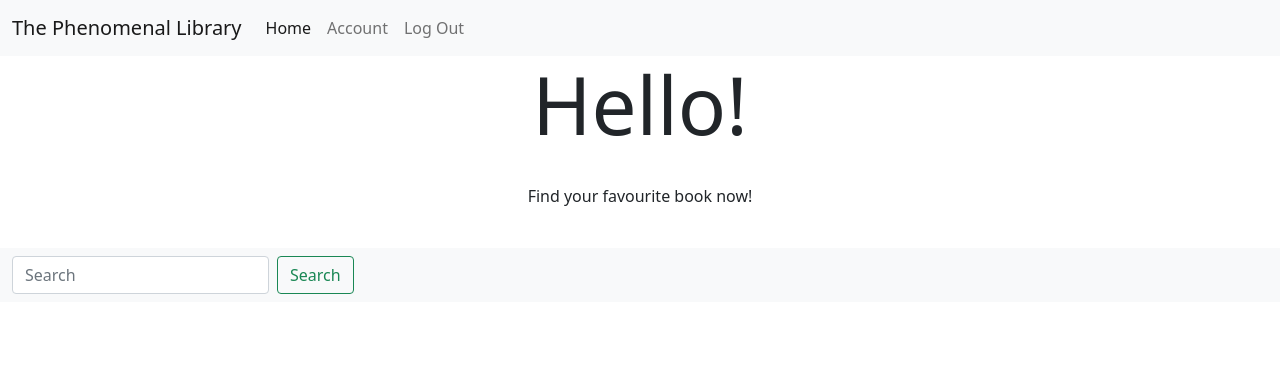
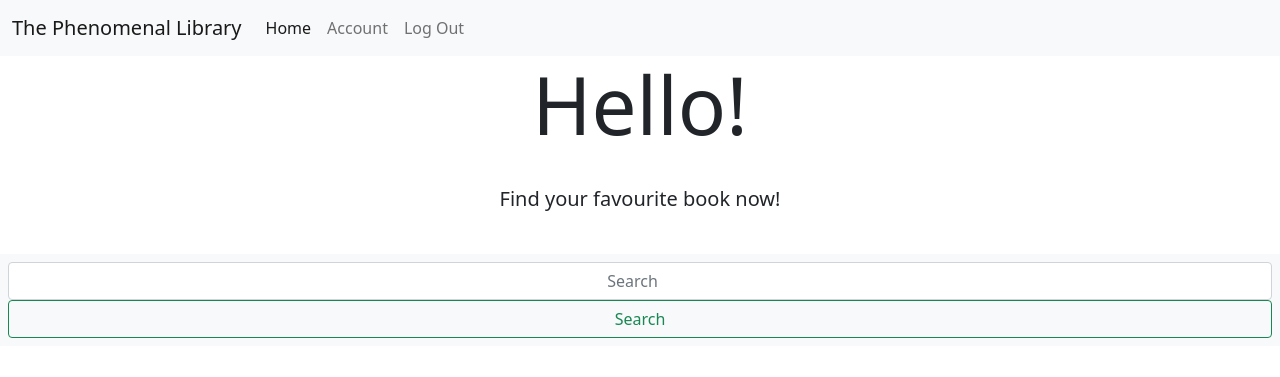
Before and after one commit to eltontay/PhenomenalLibrary, a Flask app: page /library in a window 1280 px wide. Shown: the top 377 px of the page. Run offline with Flask 2, Linux system fonts and the light colour scheme.

Commit message:
changed the search bar width but.. the button havent do yet.. filters also haven't

```diff
--- a/templates/base.html
+++ b/templates/base.html
@@ -13,5 +13,20 @@
   </head>
   <body>
     {% block content %} {# Template inserted here #} {% endblock %}
+    <script
+      src="https://code.jquery.com/jquery-3.5.1.slim.min.js"
+      integrity="sha384-DfXdz2htPH0lsSSs5nCTpuj/zy4C+OGpamoFVy38MVBnE+IbbVYUew+OrCXaRkfj"
+      crossorigin="anonymous"
+    ></script>
+    <script
+      src="https://cdn.jsdelivr.net/npm/popper.js@1.16.1/dist/umd/popper.min.js"
+      integrity="sha384-9/reFTGAW83EW2RDu2S0VKaIzap3H66lZH81PoYlFhbGU+6BZp6G7niu735Sk7lN"
+      crossorigin="anonymous"
+    ></script>
+    <script
+      src="https://cdn.jsdelivr.net/npm/bootstrap@4.5.3/dist/js/bootstrap.min.js"
+      integrity="sha384-w1Q4orYjBQndcko6MimVbzY0tgp4pWB4lZ7lr30WKz0vr/aWKhXdBNmNb5D92v7s"
+      crossorigin="anonymous"
+    ></script>
   </body>
 </html>
--- a/templates/library.html
+++ b/templates/library.html
@@ -2,34 +2,70 @@
 
 <nav class="navbar navbar-expand-lg navbar-light bg-light">
   <div class="container-fluid">
-        <a class="navbar-brand" href="{{ url_for('library')}}">The Phenomenal Library</a>
-        <button class="navbar-toggler" type="button" data-bs-toggle="collapse" data-bs-target="#navbarNavAltMarkup"
-            aria-controls="navbarNavAltMarkup" aria-expanded="false" aria-label="Toggle navigation">
+    <a class="navbar-brand" href="{{ url_for('library')}}"
+      >The Phenomenal Library</a
+    >
+    <button
+      class="navbar-toggler"
+      type="button"
+      data-bs-toggle="collapse"
+      data-bs-target="#navbarNav"
+      aria-controls="navbarNav"
+      aria-expanded="false"
+      aria-label="Toggle navigation"
+    >
       <span class="navbar-toggler-icon"></span>
     </button>
-        <div class="collapse navbar-collapse" id="navbarNavAltMarkup">
-            <div class="navbar-nav">
-                <a class="nav-link active" aria-current="page" href="{{ url_for('library')}}">Home</a>
-                <a class="nav-link " href="{{ url_for('account') }}">Account</a>
-                <a class="nav-link " href="{{ url_for('login') }}">Log Out</a>
-            </div>
+    <div class="collapse navbar-collapse" id="navbarNav">
+      <ul class="navbar-nav">
+        <li class="nav-item">
+          <a
+            class="nav-link active"
+            aria-current="page"
+            href="{{ url_for('library')}}"
+            >Home</a
+          >
+        </li>
+        <li class="nav-item">
+          <a class="nav-link" href="{{ url_for('account') }}">Account</a>
+        </li>
+        <li class="nav-item">
+          <a class="nav-link" href="{{ url_for('login') }}">Log Out</a>
+        </li>
+      </ul>
     </div>
   </div>
 </nav>
+
 <div class="jumbotron">
   <h1 class="display-1 text-center">Hello!</h1>
   <br />
-    <p class="text-center">Find your favourite book now!</p>
+  <p class="lead text-center">Find your favourite book now!</p>
   <br />
 </div>
 <nav class="navbar navbar-light bg-light">
   <div class="container-fluid">
-        <form class="d-flex">
-            <input class="form-control me-2" type="search" placeholder="Search" aria-label="Search" />
-            <button class="btn btn-outline-success" type="submit">Search</button>
+    <form
+      class="mx-2 my-auto d-inline w-100"
+      name="bookresults"
+      method="POST"
+      action="/bookresults"
+    >
+      <div class="row">
+        <input
+          class="form-control text-center"
+          type="search"
+          placeholder="Search"
+          aria-label="Search"
+        />
+      </div>
+      <div class="row">
+        <button class="btn btn-outline-success text-center" type="submit">
+          Search
+        </button>
+      </div>
     </form>
   </div>
 </nav>
 
 {% endblock %}
-</div>
```
Also changed, not shown: templates/signup.html (+11 -1 lines). Lines whose indentation alone changed are shown as unchanged.
